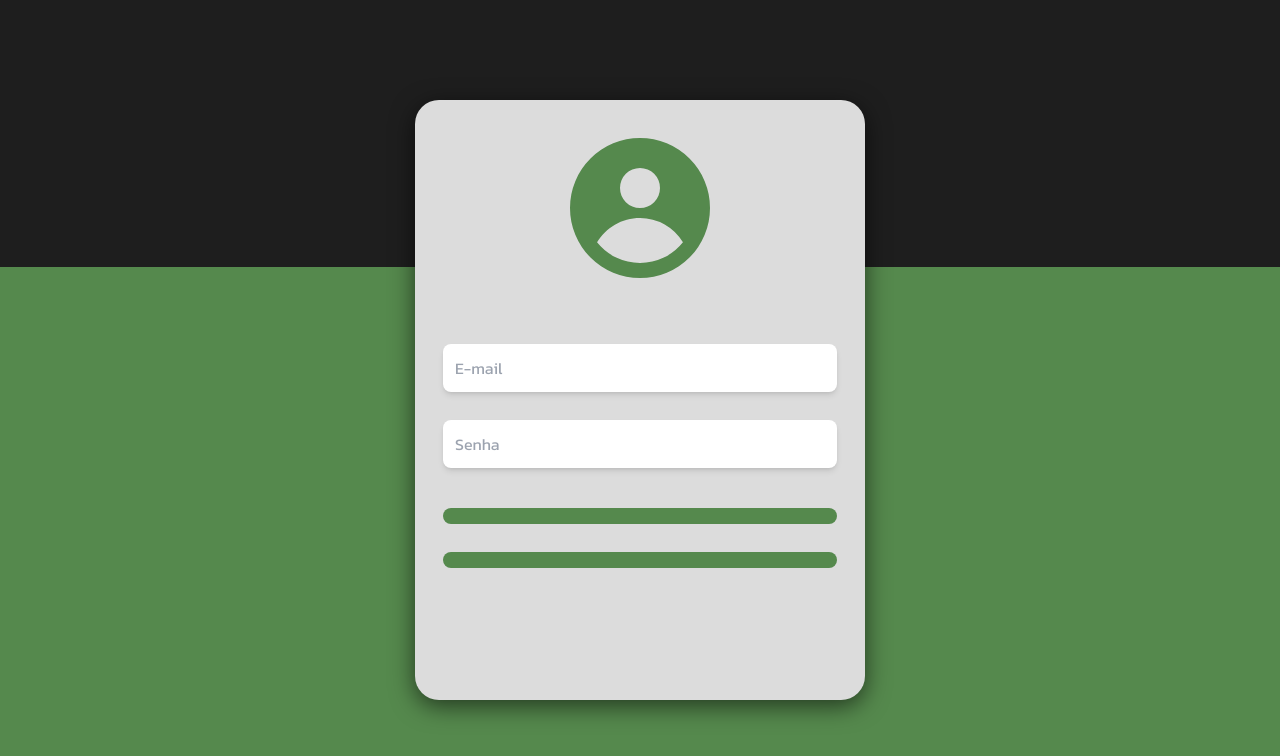
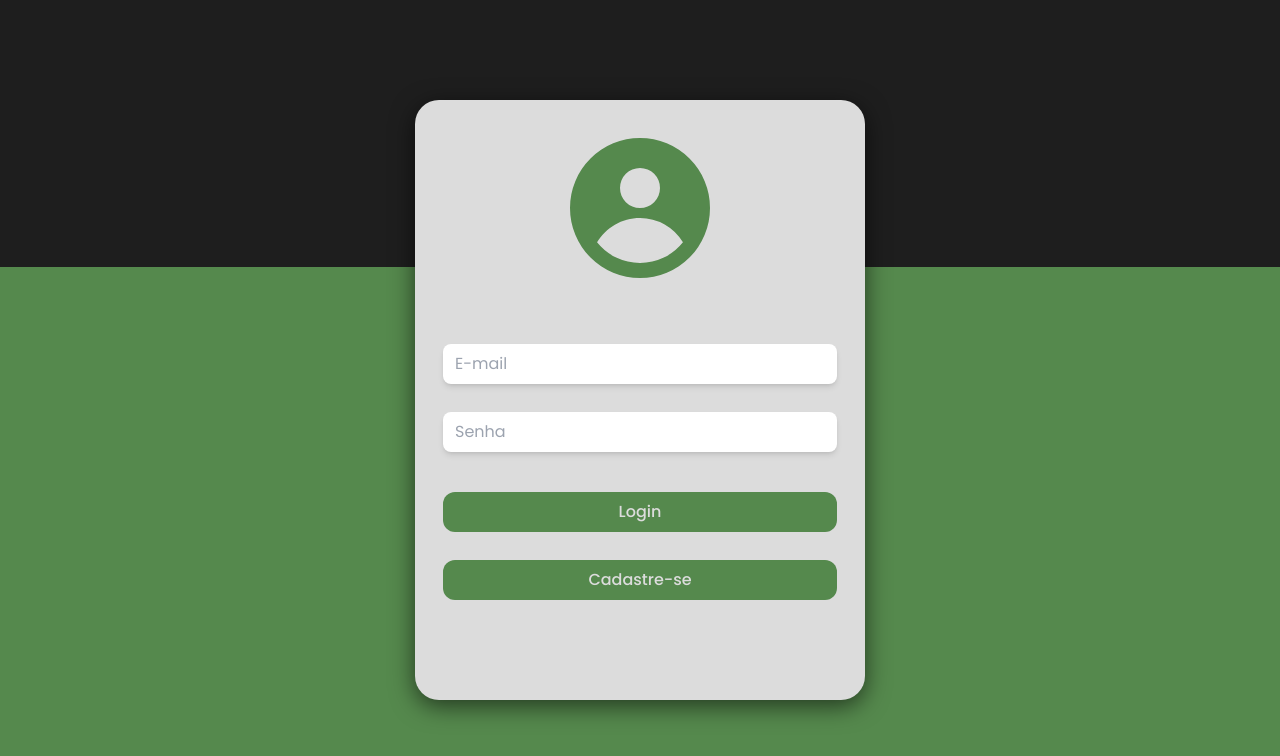
Before and after one commit to zolet360/sat-agro, a Next.js app: page /login in a window 1280 px wide. Shown: the top 756 px of the page. Built offline with nearby package versions, Linux system fonts and the light colour scheme.

Commit message:
tela de login

```diff
--- a/src/components/Button.tsx
+++ b/src/components/Button.tsx
@@ -9,7 +9,7 @@ export default function Button({ children, className, ...props }: buttonProps) {
   return (
     <button
       {...props}
-      className={`px-3 py-2 bg-black rounded-lg text-lg transition-all duration-300 hover:shadow-lg flex gap-3 ${className}`}
+      className={`px-4 justify-center items-center py-2 bg-black rounded-xl transition-all duration-300 hover:shadow-lg flex gap-3 ${className}`}
     >
       {children}
     </button>
--- a/src/components/Input.tsx
+++ b/src/components/Input.tsx
@@ -2,8 +2,8 @@ interface inputProps {
   label?: string;
   value: any;
   id: string;
-  className: string;
-  type: string;
+  className?: string;
+  type?: string;
 }
 
 export default function Input({ label, value, id, className, type, ...props }: inputProps) {
@@ -11,7 +11,7 @@ export default function Input({ label, value, id, className, type, ...props }: i
     <div className={`flex flex-col ${className}`}>
       <label className="text-black font-semibold">{label}</label>
       <input
-        className="px-3 py-3 rounded-lg shadow-md text-black outline-none"
+        className="px-3 py-2 rounded-lg shadow-md text-black outline-none"
         type={type}
         value={value}
         id={id}
--- a/src/pages/_app.tsx
+++ b/src/pages/_app.tsx
@@ -3,9 +3,9 @@ import { useRouter } from "next/router";
 import SideBar from "@/components/SideBar";
 import "@/styles/globals.css";
 import type { AppProps } from "next/app";
-import { Kanit } from "next/font/google";
+import { Poppins } from "next/font/google";
 
-const font = Kanit({ subsets: ["latin"], weight: ["300", "400", "500", "600", "700", "800", "900"] });
+const font = Poppins({ subsets: ["latin"], weight: ["300", "400", "500", "600", "700", "800", "900"] });
 
 export default function App({ Component, pageProps }: AppProps) {
   const router = useRouter();
--- a/src/pages/Home.tsx
+++ b/src/pages/home.tsx
@@ -18,7 +18,7 @@ export default function Home() {
                 focus:ring-2 focus:ring-gray-300"
               >
                 {"Buscar Imagem"}
-                {<MagnifyingGlassIcon className="size-10" />}
+                {<MagnifyingGlassIcon className="size-8" />}
               </Button>
             </div>
           </div>
--- a/src/pages/login.tsx
+++ b/src/pages/login.tsx
@@ -13,7 +13,7 @@ export default function Login() {
   const router = useRouter();
 
   function handleNavigation(): void {
-    router.push("/Home");
+    router.push("/home");
   }
 
   return (
@@ -27,8 +27,10 @@ export default function Login() {
         </div>
 
         <div className="w-full mt-10 flex flex-col gap-7">
-          <Button label="Login" className="bg-green hover:bg-green-more-dark" onClick={handleNavigation} />
-          <Button label="Cadastre-se" className="bg-green hover:bg-green-more-dark" />
+          <Button className="bg-green hover:bg-green-more-dark font-medium" onClick={handleNavigation}>
+            Login
+          </Button>
+          <Button className="bg-green hover:bg-green-more-dark font-medium">Cadastre-se</Button>
         </div>
       </div>
       <div className="w-screen h-1/3 flex justify-center items-center bg-black"></div>
```
